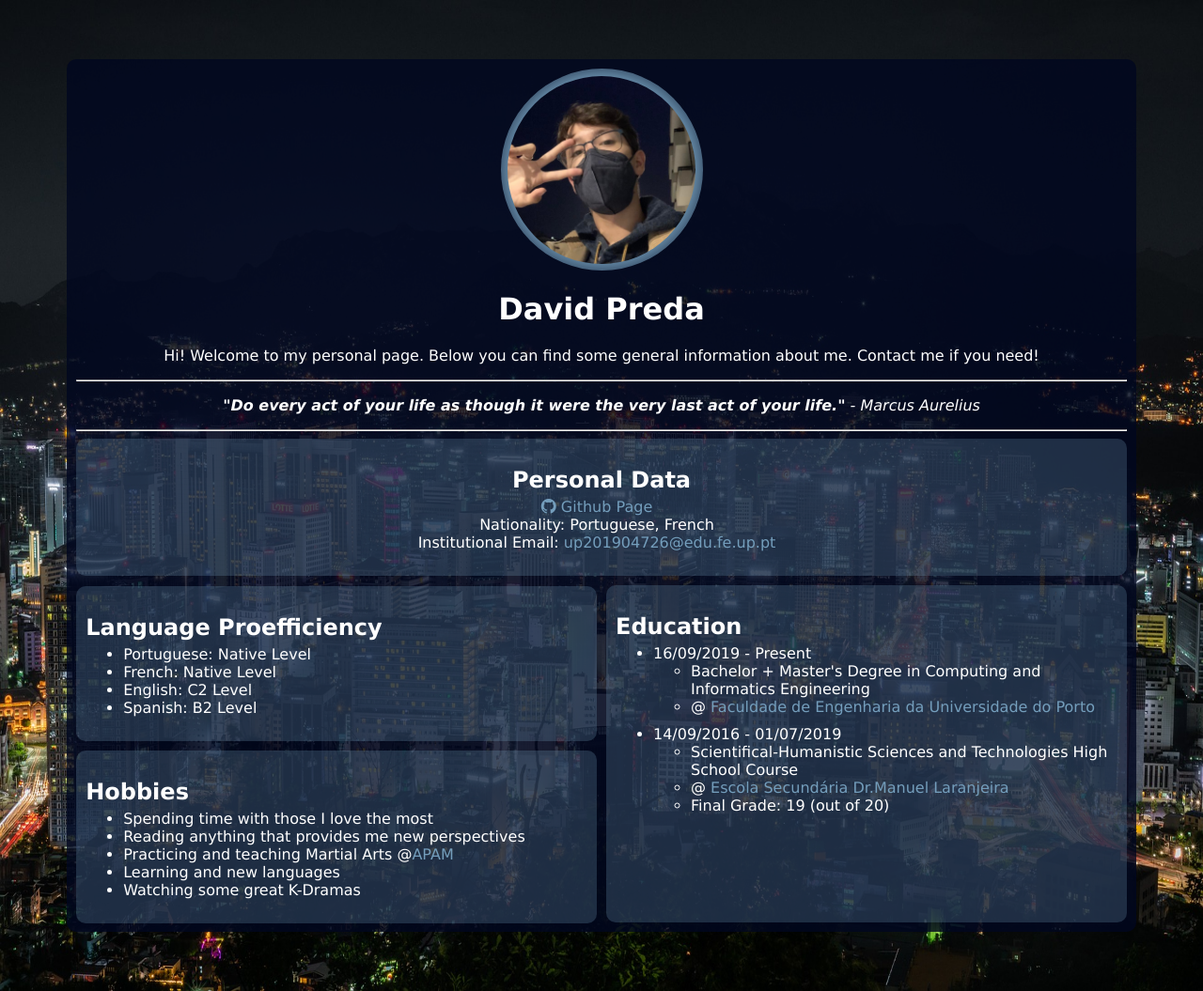
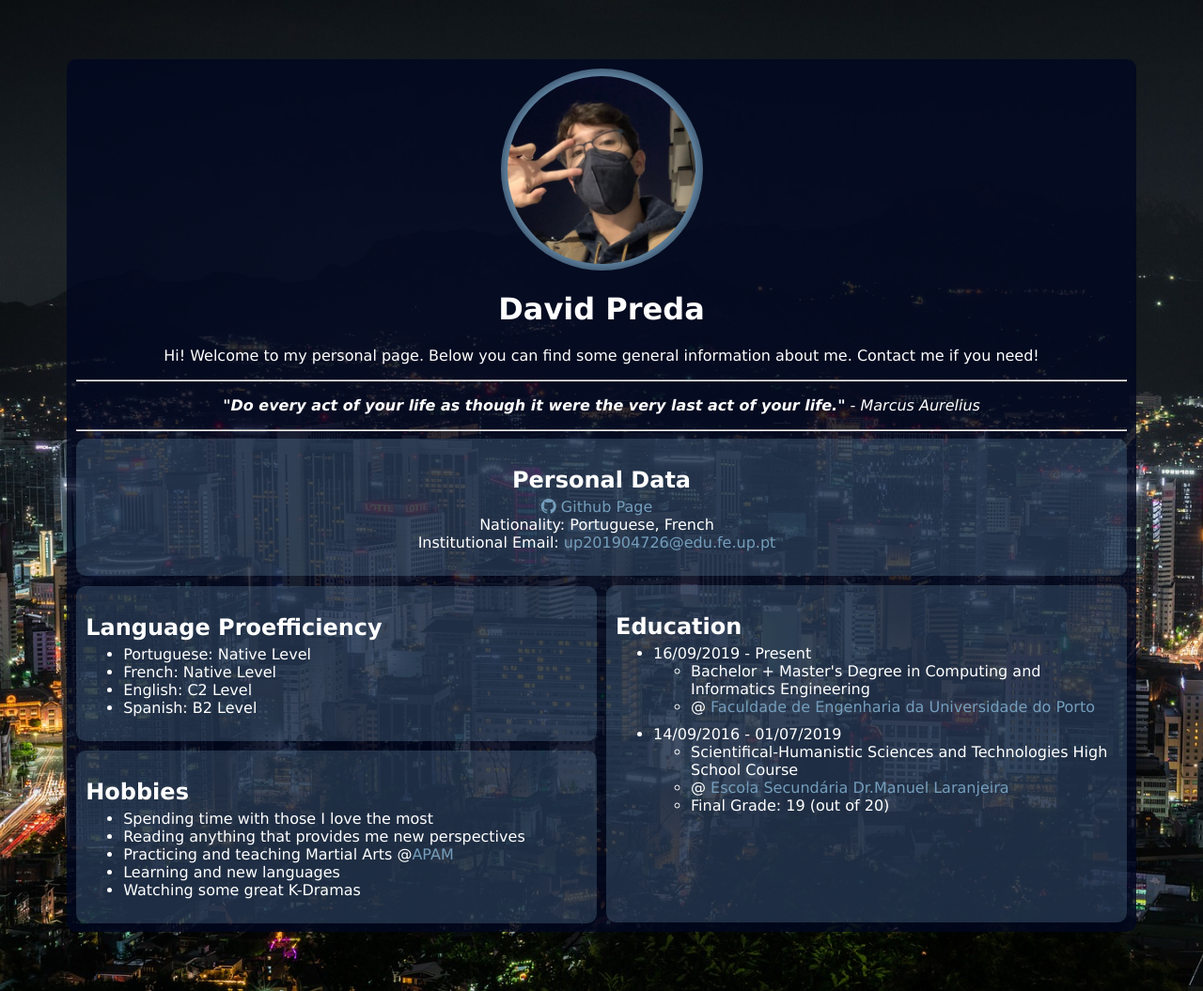
Before and after one commit to dtpreda/dtpreda.github.io, a plain HTML site: page index.html in a window 1280 px wide. Shown: the whole page at 94% size. Drawn offline with nearby package versions, Linux system fonts and the light colour scheme.

Commit message:
Add no-repeat to background

```diff
--- a/styles.css
+++ b/styles.css
@@ -1,6 +1,7 @@
 body {
     background-image: url("img/bg.jpg");
-    background-size: 100% 100%;
+    background-size: cover;
+    background-repeat: no-repeat;
     font-family:'Lucida Sans', 'Lucida Sans Regular', 'Lucida Grande', 'Lucida Sans Unicode', Geneva, Verdana, sans-serif;
 }
 
```
